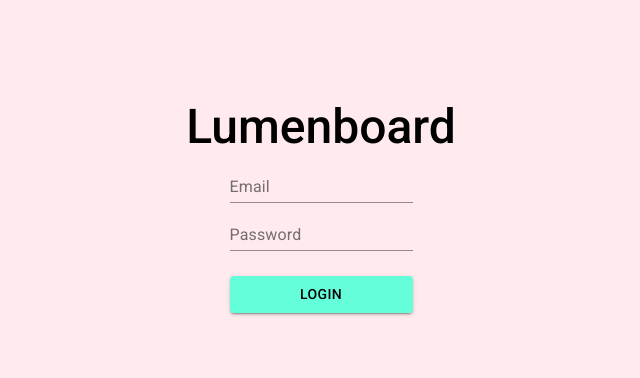
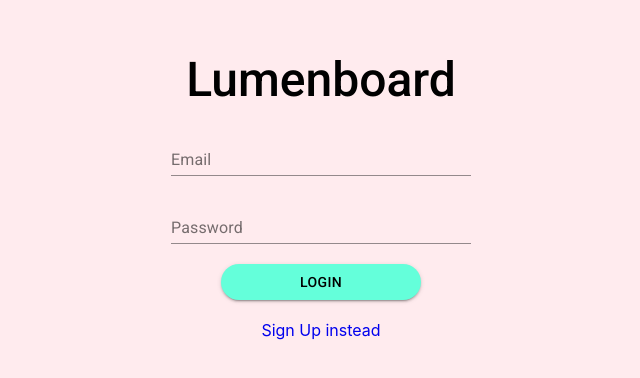
Before and after one commit to xerxes23/lumen-client, a React (Create React App) app: page /login in a window 1280 px wide. Shown: the part 194-572 px from the top of the page, without its empty margins (319-959 px from the left). Built offline with nearby package versions, Linux system fonts and the light colour scheme.

Commit message:
Styled Login components

```diff
--- a/src/components/landing/Landing.js
+++ b/src/components/landing/Landing.js
@@ -1,13 +1,13 @@
-import { Container, Typography } from "@material-ui/core";
 import { Route, Switch } from "react-router-dom";
 
 import { Login } from "./login/Login";
 import React from "react";
 import { SignUp } from "./signup/SignUp";
+import { Typography } from "@material-ui/core";
 import { makeStyles } from "@material-ui/core/styles";
 
 const useStyles = makeStyles({
-	mainContainer: {
+	landingCointainer: {
 		display: "flex",
 		flexDirection: "column",
 		justifyContent: "center",
@@ -19,16 +19,13 @@ const useStyles = makeStyles({
 	header: {
 		fontWeight: 500,
 	},
-	loginButton: {
-		marginTop: 10,
-	},
 });
 
 export default function Landing() {
 	const classes = useStyles();
 
 	return (
-		<div className={classes.mainContainer}>
+		<div className={classes.landingCointainer}>
 			<Typography className={classes.header} variant="h3">
 				Lumenboard
 			</Typography>
--- a/src/components/landing/login/Login.js
+++ b/src/components/landing/login/Login.js
@@ -1,15 +1,28 @@
-import { Button, TextField } from "@material-ui/core";
+import { Button, FormControl, TextField } from "@material-ui/core";
 import React, { useState } from "react";
 
+import { Link } from "react-router-dom";
 import { makeStyles } from "@material-ui/styles";
 
 const useStyles = makeStyles({
-	root: {
+	form: {
 		display: "flex",
 		flexDirection: "column",
+		alignItems: "center",
+		width: 300,
+	},
+	textInput: {
+		marginTop: 20,
+		width: 300,
 	},
 	loginButton: {
-		marginTop: 25,
+		marginTop: 20,
+		borderRadius: 20,
+		width: 200,
+	},
+	signupLink: {
+		textDecoration: "none",
+		margin: "20px auto",
 	},
 });
 
@@ -39,15 +52,15 @@ export function Login() {
 	const classes = useStyles();
 
 	return (
-		<form className={classes.root}>
+		<FormControl className={classes.form}>
 			<TextField
-				id="standard-basic"
+				className={classes.textInput}
 				label="Email"
 				value={email}
 				onChange={handleEmailChange}
 			/>
 			<TextField
-				id="standard-basic"
+				className={classes.textInput}
 				label="Password"
 				type="password"
 				value={password}
@@ -61,6 +74,11 @@ export function Login() {
 			>
 				Login
 			</Button>
-		</form>
+
+			<Link className={classes.signupLink} to="/signup">
+				{" "}
+				Sign Up instead{" "}
+			</Link>
+		</FormControl>
 	);
 }
```
Also changed, not shown: 1 other file (tests, documents, lock files or other folders).
